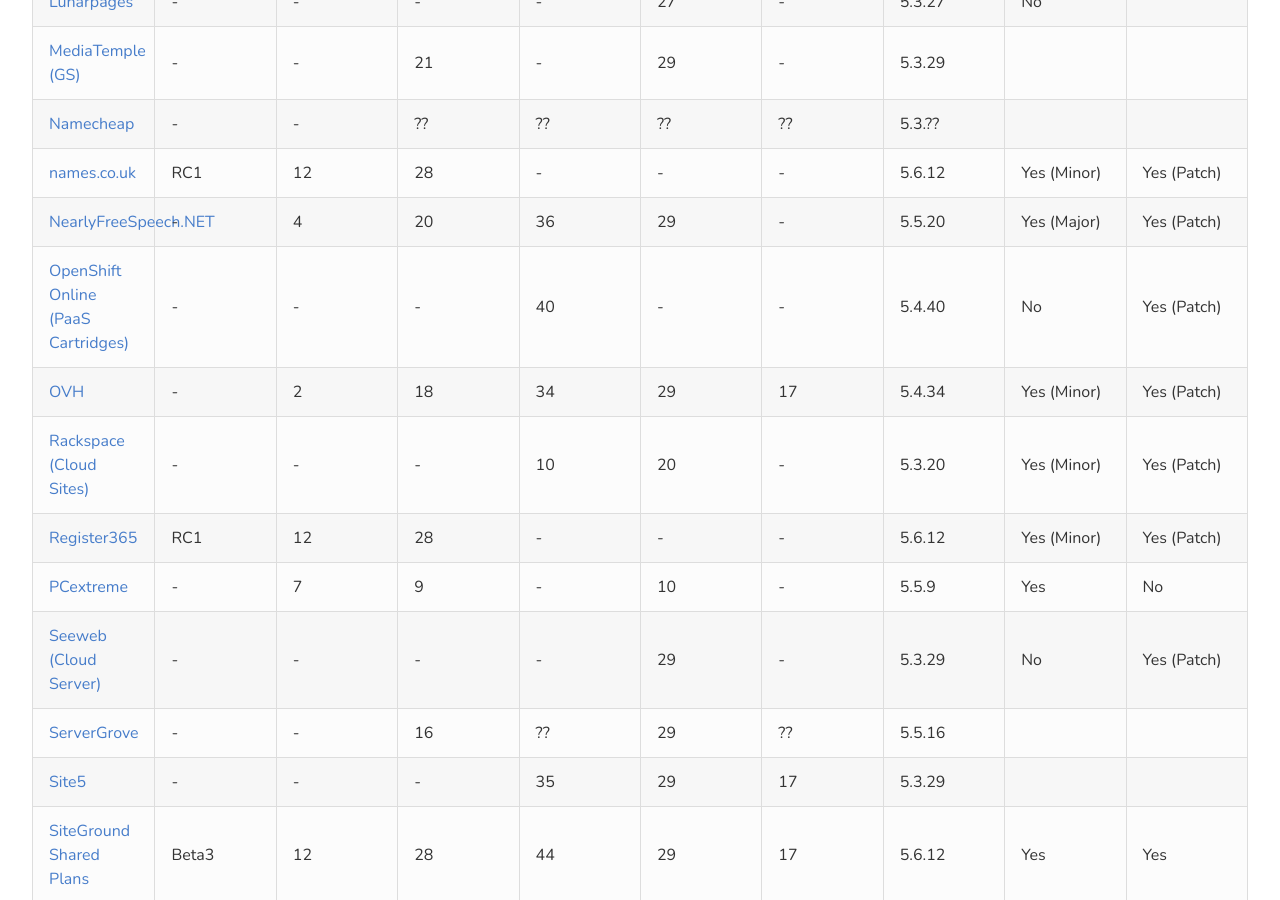
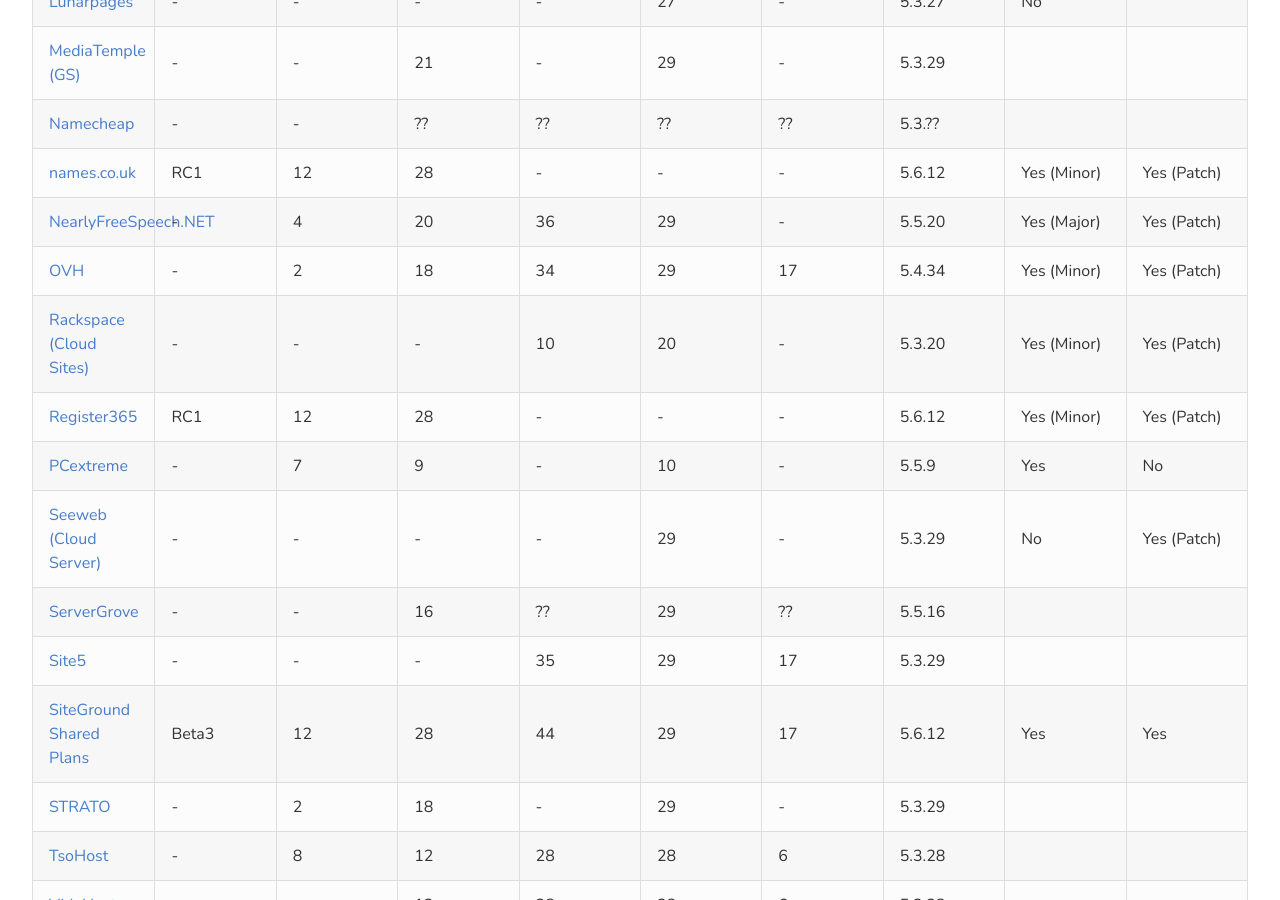
Before and after one commit to phpversions/phpversions.info, a Jekyll site: the page built from shared-hosting.html, in a window 1280 px wide and 900 px high, scrolled down 1631 px. Built offline with Jekyll 4.4.1, drawn with Linux system fonts in a browser that asks for light colours; nearby versions of some CDN libraries.

Commit message:
Assign OpenShift Online to PaaS hosts group

```diff
--- a/_data/paas_hosts.yml
+++ b/_data/paas_hosts.yml
@@ -16,6 +16,13 @@
   default: 5.4.34
   manual_update: Yes
 
+- name: "OpenShift Online"
+  url: "https://www.openshift.com/products/online"
+  php54: 40
+  default: 5.4.40
+  manual_update: "No"
+  auto_update: "Yes (Patch)"
+
 - name: "Pagoda Box"
   url: "https://pagodabox.io/"
   php53: 29
--- a/_data/shared_hosts.yml
+++ b/_data/shared_hosts.yml
@@ -225,13 +225,6 @@
   manual_update: "Yes (Major)"
   auto_update: "Yes (Patch)"
 
-- name: "OpenShift Online (PaaS Cartridges)"
-  url: "https://www.openshift.com/products/online"
-  php54: 40
-  default: 5.4.40
-  manual_update: "No"
-  auto_update: "Yes (Patch)"
-
 - name: "OVH"
   url: "https://www.ovh.ie/web-hosting/"
   php52: 17
```
